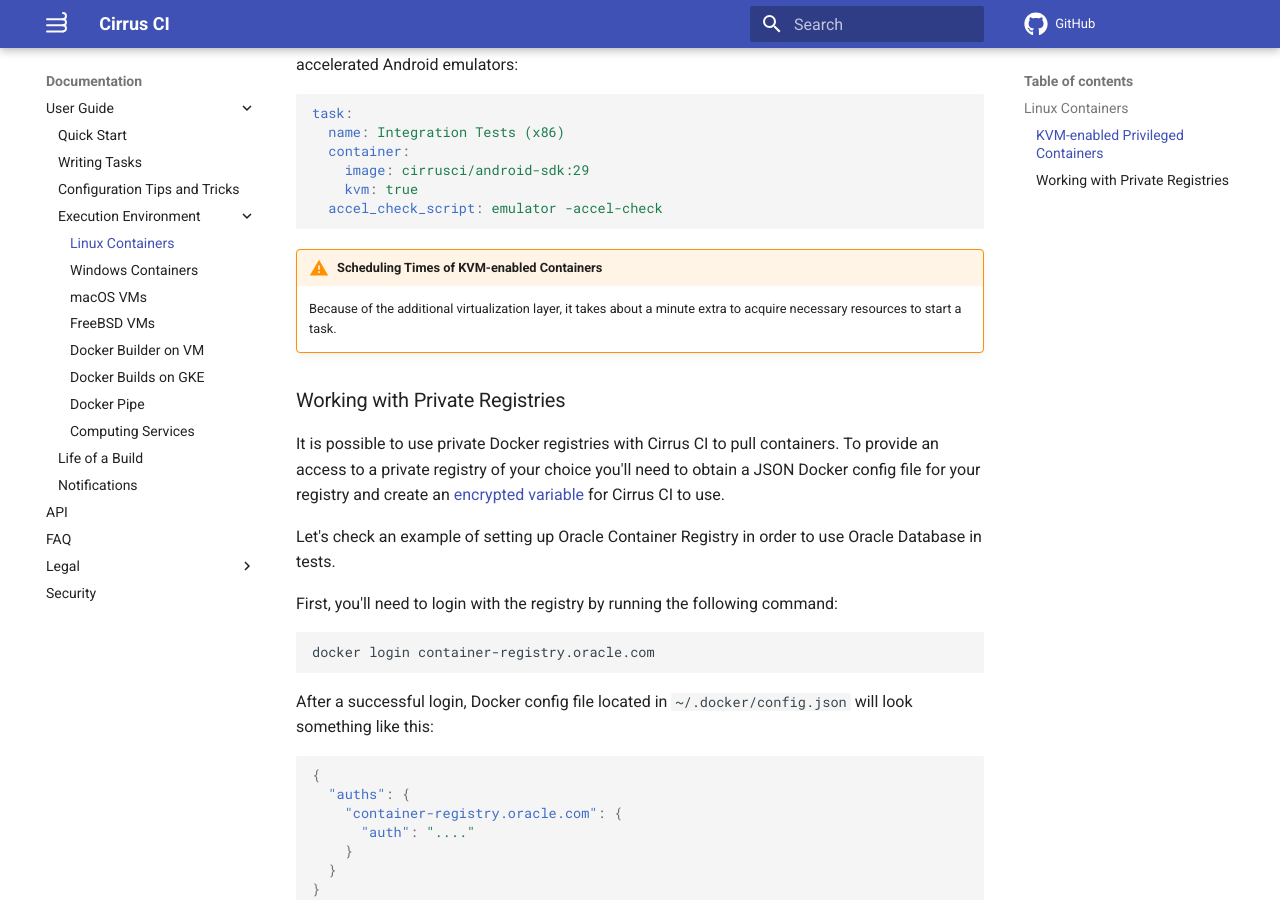
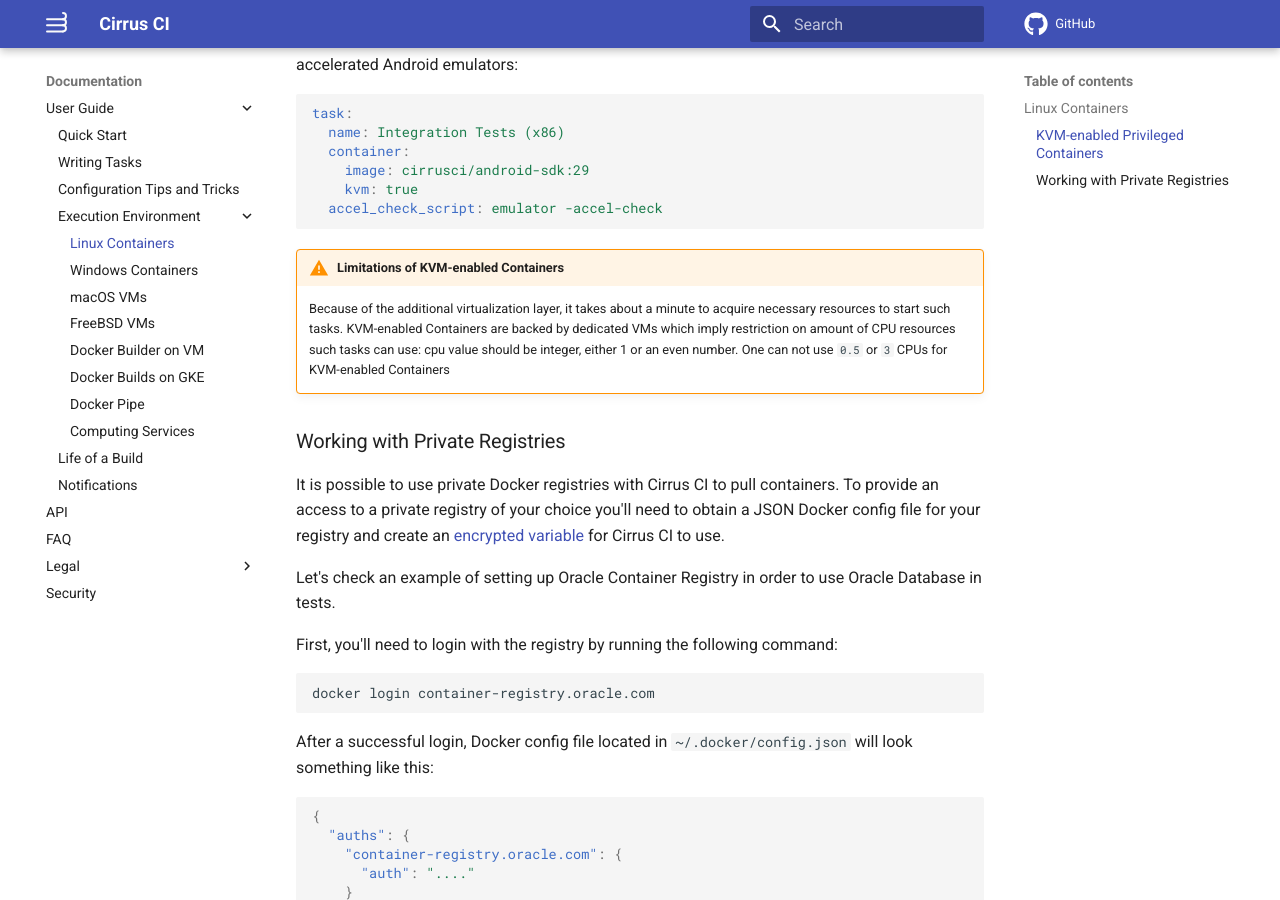
Before and after one commit to cirruslabs/cirrus-ci-docs, an MkDocs documentation site: the page built from docs/guide/linux.md, in a window 1280 px wide and 900 px high, scrolled down 1031 px. Built offline with MkDocs 1.6.1 and Material for MkDocs 9.7.7, drawn with Linux system fonts in a browser that asks for light colours; comment, search, counter and statistics services are not loaded.

Commit message:
Document restrictions of Privileged Containers
Fixes https://github.com/cirruslabs/cirrus-ci-docs/issues/737

````diff
--- a/docs/guide/linux.md
+++ b/docs/guide/linux.md
@@ -59,8 +59,10 @@ task:
   accel_check_script: emulator -accel-check
 ```
 
-!!! warning "Scheduling Times of KVM-enabled Containers"
-    Because of the additional virtualization layer, it takes about a minute extra to acquire necessary resources to start a task.
+!!! warning "Limitations of KVM-enabled Containers"
+    Because of the additional virtualization layer, it takes about a minute to acquire necessary resources to start such tasks.
+    KVM-enabled Containers are backed by dedicated VMs which imply restriction on amount of CPU resources such tasks can use: cpu value
+    should be integer, either 1 or an even number. One can not use `0.5` or `3` CPUs for KVM-enabled Containers
 
 ### Working with Private Registries
 
````
